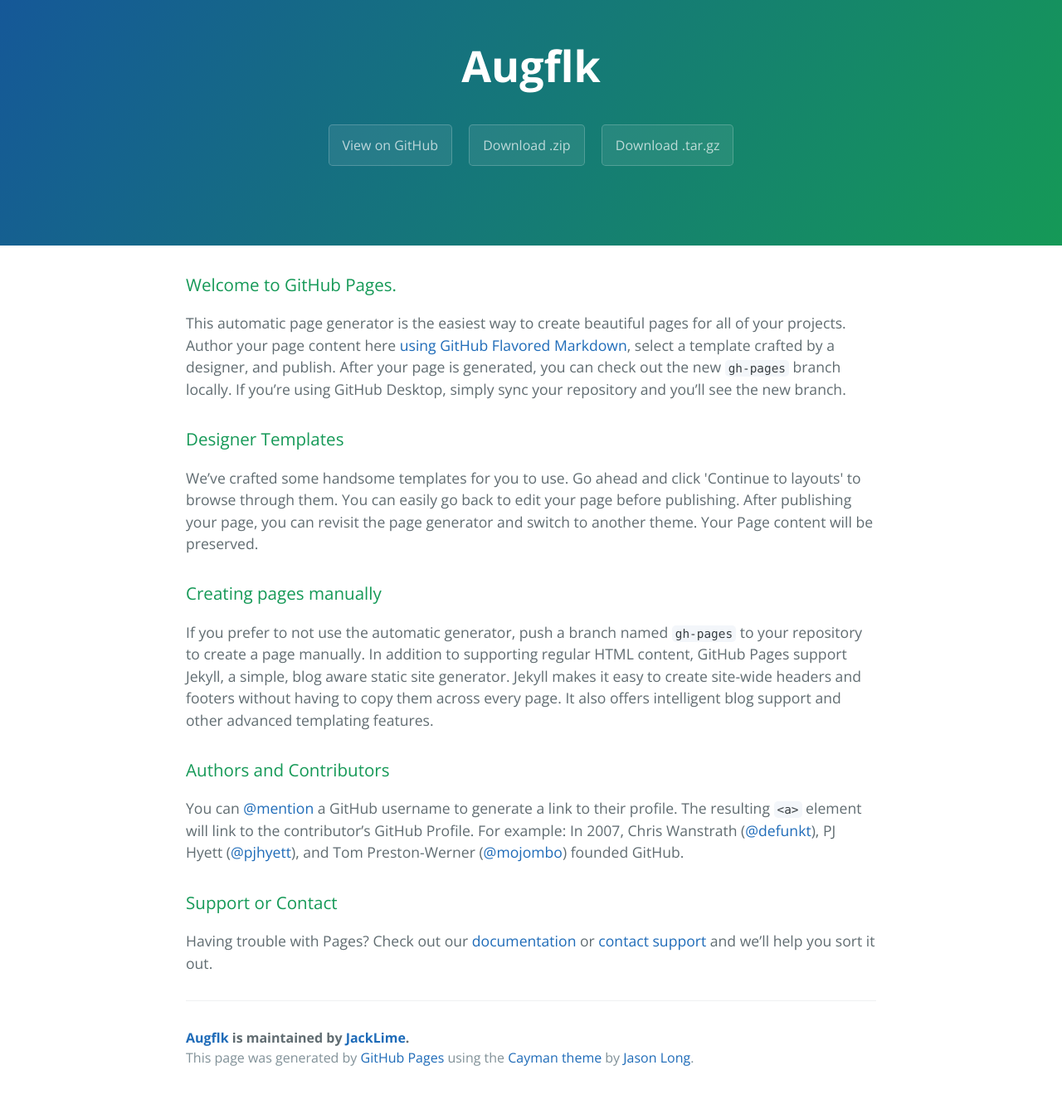
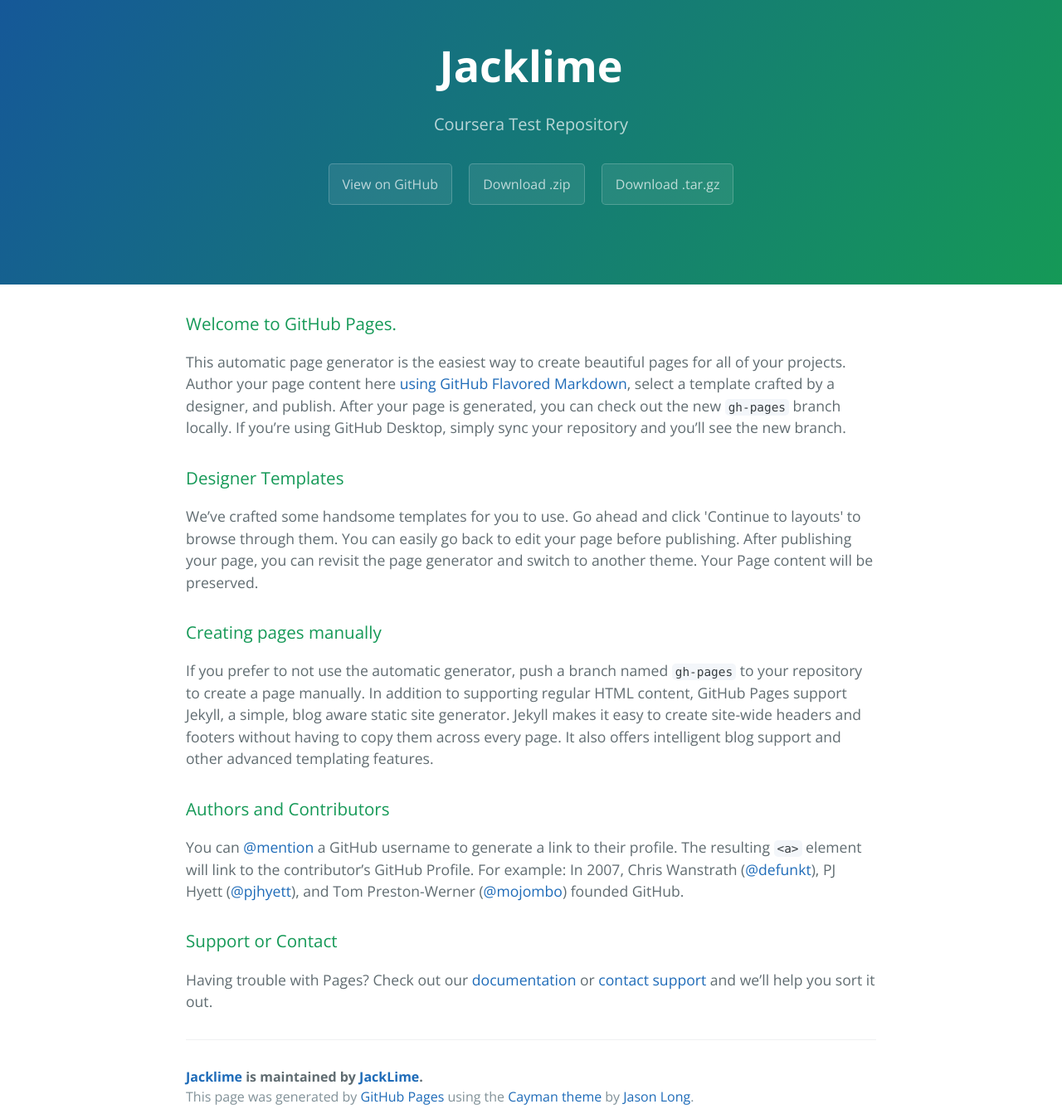
Before and after one commit to JackLime/Jacklime, a plain HTML site: page index.html in a window 1280 px wide. Shown: the part 40-1377 px from the top of the page at 83% size. Drawn offline with nearby package versions, Linux system fonts and the light colour scheme.

```diff
--- a/index.html
+++ b/index.html
@@ -2,7 +2,7 @@
 <html lang="en-us">
   <head>
     <meta charset="UTF-8">
-    <title>Augflk by JackLime</title>
+    <title>Jacklime by JackLime</title>
     <meta name="viewport" content="width=device-width, initial-scale=1">
     <link rel="stylesheet" type="text/css" href="stylesheets/normalize.css" media="screen">
     <link href='https://fonts.googleapis.com/css?family=Open+Sans:400,700' rel='stylesheet' type='text/css'>
@@ -11,11 +11,11 @@
   </head>
   <body>
     <section class="page-header">
-      <h1 class="project-name">Augflk</h1>
-      <h2 class="project-tagline"></h2>
-      <a href="https://github.com/JackLime/augflk" class="btn">View on GitHub</a>
-      <a href="https://github.com/JackLime/augflk/zipball/master" class="btn">Download .zip</a>
-      <a href="https://github.com/JackLime/augflk/tarball/master" class="btn">Download .tar.gz</a>
+      <h1 class="project-name">Jacklime</h1>
+      <h2 class="project-tagline">Coursera Test Repository</h2>
+      <a href="https://github.com/JackLime/Jacklime" class="btn">View on GitHub</a>
+      <a href="https://github.com/JackLime/Jacklime/zipball/master" class="btn">Download .zip</a>
+      <a href="https://github.com/JackLime/Jacklime/tarball/master" class="btn">Download .tar.gz</a>
     </section>
 
     <section class="main-content">
@@ -45,7 +45,7 @@
 <p>Having trouble with Pages? Check out our <a href="https://help.github.com/pages">documentation</a> or <a href="https://github.com/contact">contact support</a> and we’ll help you sort it out.</p>
 
       <footer class="site-footer">
-        <span class="site-footer-owner"><a href="https://github.com/JackLime/augflk">Augflk</a> is maintained by <a href="https://github.com/JackLime">JackLime</a>.</span>
+        <span class="site-footer-owner"><a href="https://github.com/JackLime/Jacklime">Jacklime</a> is maintained by <a href="https://github.com/JackLime">JackLime</a>.</span>
 
         <span class="site-footer-credits">This page was generated by <a href="https://pages.github.com">GitHub Pages</a> using the <a href="https://github.com/jasonlong/cayman-theme">Cayman theme</a> by <a href="https://twitter.com/jasonlong">Jason Long</a>.</span>
       </footer>
```
